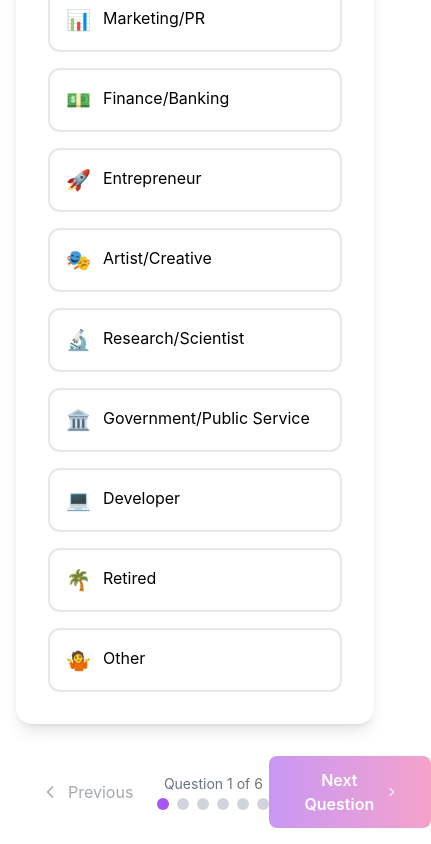
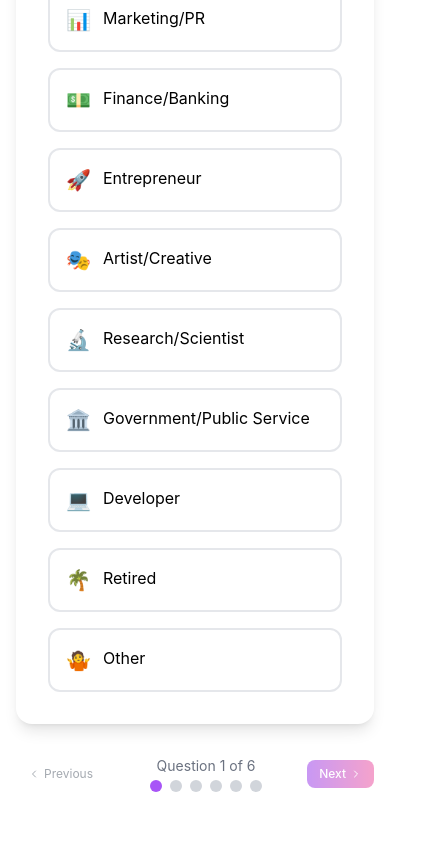
Before and after one commit to MubasharNazir/smartbrief, a React (Create React App) app: page /assessment in a window 390 px wide. Shown: the part 797-1641 px from the top of the page, 431 px wide, since content can reach past the window. After the commit the page ends 1605 px from the top, so only its background shows below. Built offline with nearby package versions, Linux system fonts and the light colour scheme.

Commit message:
Update App.js and other changes

```diff
--- a/src/pages/Assessment.jsx
+++ b/src/pages/Assessment.jsx
@@ -1,4 +1,4 @@
-import React, { useState } from 'react';
+import React, { useState, useEffect } from 'react';
 import { useNavigate } from 'react-router-dom';
 import {
   Star, ChevronRight, ChevronLeft, Check
@@ -8,6 +8,33 @@ const Assessment = () => {
   const [currentStep, setCurrentStep] = useState(0);
   const [answers, setAnswers] = useState({});
   const navigate = useNavigate();
+
+  // Scroll to top whenever currentStep changes
+  useEffect(() => {
+    // Multiple scroll approaches for better compatibility
+    const scrollToTop = () => {
+      // Try smooth scroll first
+      if (window.scrollTo) {
+        window.scrollTo({ top: 0, behavior: 'smooth' });
+      }
+
+      // Fallback approaches
+      setTimeout(() => {
+        if (window.pageYOffset > 0) {
+          window.scrollTo(0, 0);
+        }
+        // Also try scrolling the document body and html
+        if (document.body.scrollTop > 0) {
+          document.body.scrollTop = 0;
+        }
+        if (document.documentElement.scrollTop > 0) {
+          document.documentElement.scrollTop = 0;
+        }
+      }, 50);
+    };
+
+    scrollToTop();
+  }, [currentStep]);
 
   // Question flow remains the same as in your original component
 //   const questionFlow = [
@@ -205,6 +232,17 @@ const questionFlow = [
   const nextStep = () => {
     if (currentStep < questionFlow.length - 1) {
       setCurrentStep(currentStep + 1);
+      // Scroll to top when moving to next question - multiple approaches for better compatibility
+      setTimeout(() => {
+        // Try smooth scroll first
+        window.scrollTo({ top: 0, behavior: 'smooth' });
+        // Fallback for browsers that don't support smooth behavior
+        if (window.pageYOffset > 0) {
+          setTimeout(() => {
+            window.scrollTo(0, 0);
+          }, 100);
+        }
+      }, 10);
     } else {
       // Pass assessment answers to email collection
       navigate('/email-collection', { state: { assessmentAnswers: answers } });
@@ -214,6 +252,17 @@ const questionFlow = [
   const prevStep = () => {
     if (currentStep > 0) {
       setCurrentStep(currentStep - 1);
+      // Scroll to top when moving to previous question - multiple approaches for better compatibility
+      setTimeout(() => {
+        // Try smooth scroll first
+        window.scrollTo({ top: 0, behavior: 'smooth' });
+        // Fallback for browsers that don't support smooth behavior
+        if (window.pageYOffset > 0) {
+          setTimeout(() => {
+            window.scrollTo(0, 0);
+          }, 100);
+        }
+      }, 10);
     } else {
       navigate('/');
     }
@@ -507,10 +556,10 @@ const renderQuestion = () => {
           <button
             onClick={prevStep}
             disabled={currentStep === 0}
-            className="flex items-center gap-2 px-6 py-3 text-gray-600 hover:text-gray-800 disabled:opacity-50 disabled:cursor-not-allowed transition-colors"
+            className="flex items-center gap-1 md:gap-2 px-3 py-1.5 md:px-6 md:py-3 text-gray-600 hover:text-gray-800 disabled:opacity-50 disabled:cursor-not-allowed transition-colors text-xs md:text-base"
           >
-            <ChevronLeft className="w-5 h-5" />
-            Previous
+            <ChevronLeft className="w-3 h-3 md:w-5 md:h-5" />
+            <span className="whitespace-nowrap">Previous</span>
           </button>
 
           <div className="text-center">
@@ -534,10 +583,15 @@ const renderQuestion = () => {
             disabled={!answers[questionFlow[currentStep].id] ||
               (questionFlow[currentStep].type === 'multiple_choice' &&
                answers[questionFlow[currentStep].id]?.length === 0)}
-            className="flex items-center gap-2 px-8 py-3 bg-gradient-to-r from-purple-600 to-pink-500 text-white rounded-lg font-semibold hover:shadow-lg disabled:opacity-50 disabled:cursor-not-allowed transition-all hover:from-purple-500 hover:to-pink-400"
+            className="flex items-center justify-center gap-1 md:gap-2 px-3 py-1.5 md:px-8 md:py-3 bg-gradient-to-r from-purple-600 to-pink-500 text-white rounded-lg font-medium md:font-semibold hover:shadow-lg disabled:opacity-50 disabled:cursor-not-allowed transition-all hover:from-purple-500 hover:to-pink-400 text-xs md:text-base min-w-0"
           >
-            {currentStep === questionFlow.length - 1 ? 'Complete Profile' : 'Next Question'}
-            <ChevronRight className="w-5 h-5" />
+            <span className="whitespace-nowrap">
+              {currentStep === questionFlow.length - 1 ? 'Complete' : 'Next'}
+              <span className="hidden sm:inline">
+                {currentStep === questionFlow.length - 1 ? ' Profile' : ' Question'}
+              </span>
+            </span>
+            <ChevronRight className="w-3 h-3 md:w-5 md:h-5 flex-shrink-0" />
           </button>
         </div>
       </div>
```
